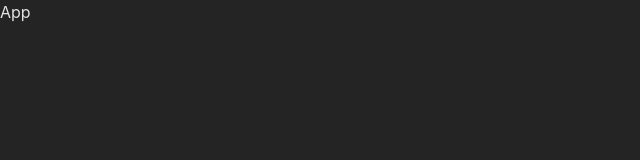
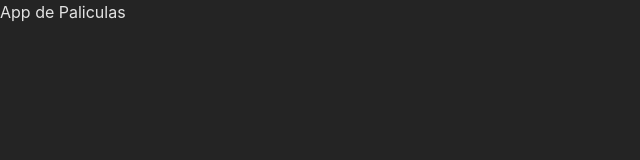
Before and after one commit to Clugv/React-Trabajo-Final, a React (Vite) app: page / in a window 1280 px wide. Shown: the top 160 px of the page, without its empty margins (0-640 px from the left). Built offline with nearby package versions, Linux system fonts and the light colour scheme.

Commit message:
[cfg] - prueba de entorno

```diff
--- a/src/App.jsx
+++ b/src/App.jsx
@@ -2,7 +2,7 @@ import React from 'react'
 
 const App = () => {
   return (
-    <div>App</div>
+    <div>App de Paliculas</div>
   )
 }
 
```
